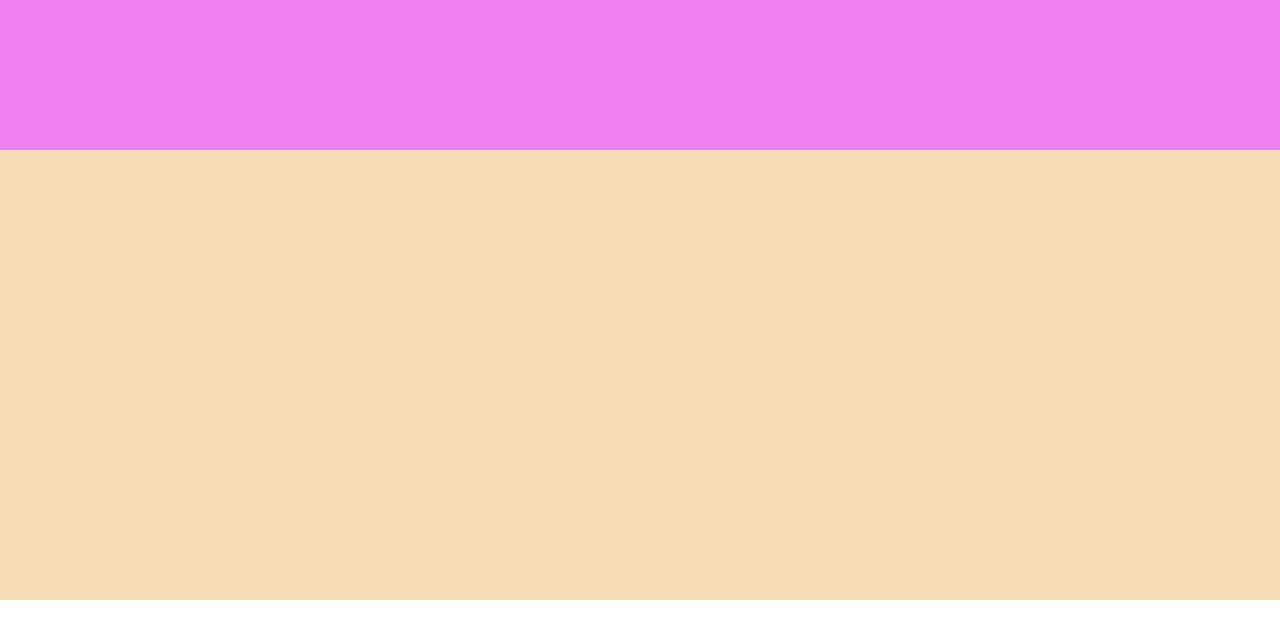
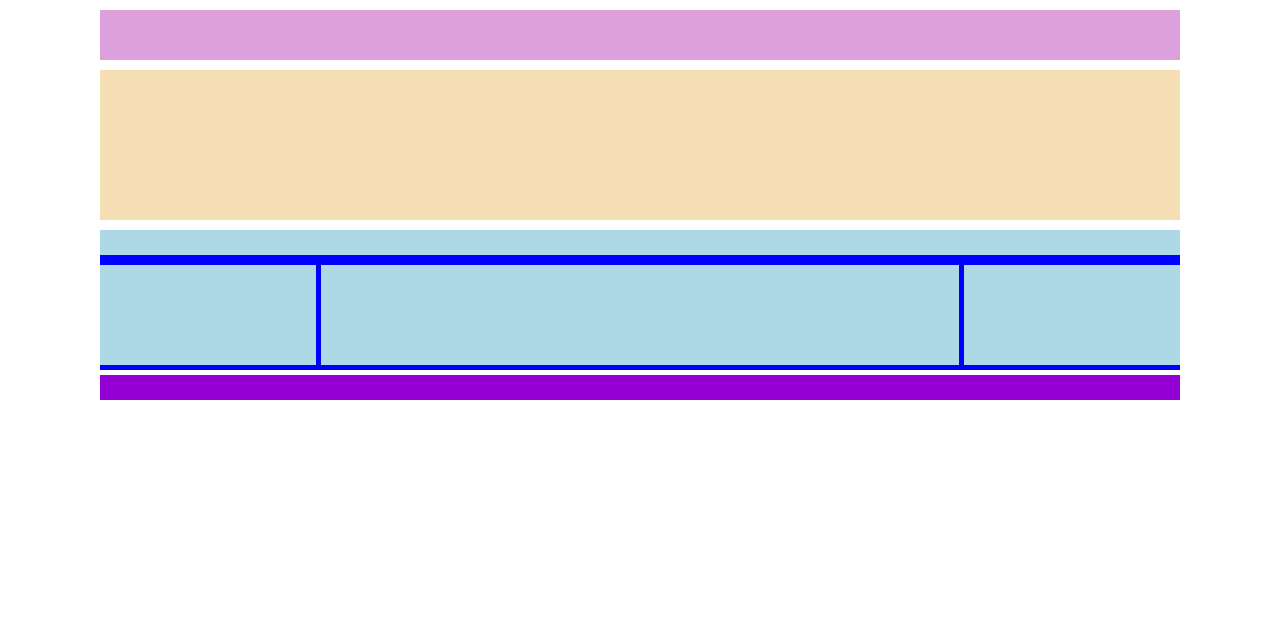
Before and after one commit to nicosanji/htmlcss-struttura-wp, a plain HTML site: page index.html in a window 1280 px wide. Drawn offline with Linux system fonts and the light colour scheme.

Commit message:
Creato layout funzionante (tralasciando le altezze)

```diff
--- a/css/style.css
+++ b/css/style.css
@@ -1,15 +1,72 @@
-* {
+/*SELETTORI DEFAULT*/
+*{
     margin: 0;
     padding: 0;
     box-sizing: border-box;
 }
 
-header {
-    background-color: violet;
-    height: 150px;
+.clearfix::after{
+    content: "";
+    display: table;
+    clear: both;
+}
+/*=============================*/
+body {
+    padding: 10px 100px;
 }
 
-.container1 {
+
+header {
+    background-color: plum;
+    height: 50px;
+    margin-bottom: 10px;
+}
+
+footer {
+    background-color: darkviolet;
+    height: 25px;
+}
+
+.container-1 {
     background-color: wheat;
-    height: 450px;
+    height: 150px;
+    margin-bottom: 10px;
 }
+
+.container-2{
+    background-color: blue;
+    margin-bottom: 5px;
+}
+
+nav {
+    background-color: lightblue;
+    height: 25px;
+}
+
+.clearfix{
+    padding-top: 10px;
+    padding-bottom: 5px;
+}
+
+.column-sx {
+    background-color: lightblue;
+    height: 100px;
+    width: 20%;
+    float: left;
+    margin-right: 5px;
+}
+
+.column-central {
+    background-color: lightblue;
+    height: 100px;
+    width: calc(60% - 10px);
+    float: left;
+}
+
+.column-dx {
+    background-color: lightblue;
+    height: 100px;
+    width: 20%;
+    float: left;
+    margin-left: 5px;
+}
--- a/index.html
+++ b/index.html
@@ -8,13 +8,38 @@
 </head>
 
 <body>
+    <!-- HEADER = riquadro rosa -->
     <header></header>
+
+    <!-- MAIN = 2 riquadri = 1 div blocco + 1 div con elementi float -->
     <main>
-        <div class="container1">
+        <!-- 1° DIV = div blocco OCRA -->
+        <div class="container-1">
         </div>
-        <div class="container2">
+
+        <!-- 2° DIV = div con elementi float AZZURRI con sfondo BLU -->
+        <div class="container-2">
+
+            <!-- barra orizzontale in alto -->
+            <nav></nav>
+
+            <!-- div con elementi flottanti -->
+            <div class="clearfix">
+
+                <!-- colonna a sx -->
+                <aside class="column-sx"></aside>
+
+                <!-- colonna centrale -->
+                <div class="column-central"></div>
+
+                <!-- colonna a dx -->
+                <aside class="column-dx"></aside>
+
+            </div>
 
         </div>
     </main>
+
+    <!-- FOOTER = riquadro viola -->
     <footer></footer>
 </body>
```
